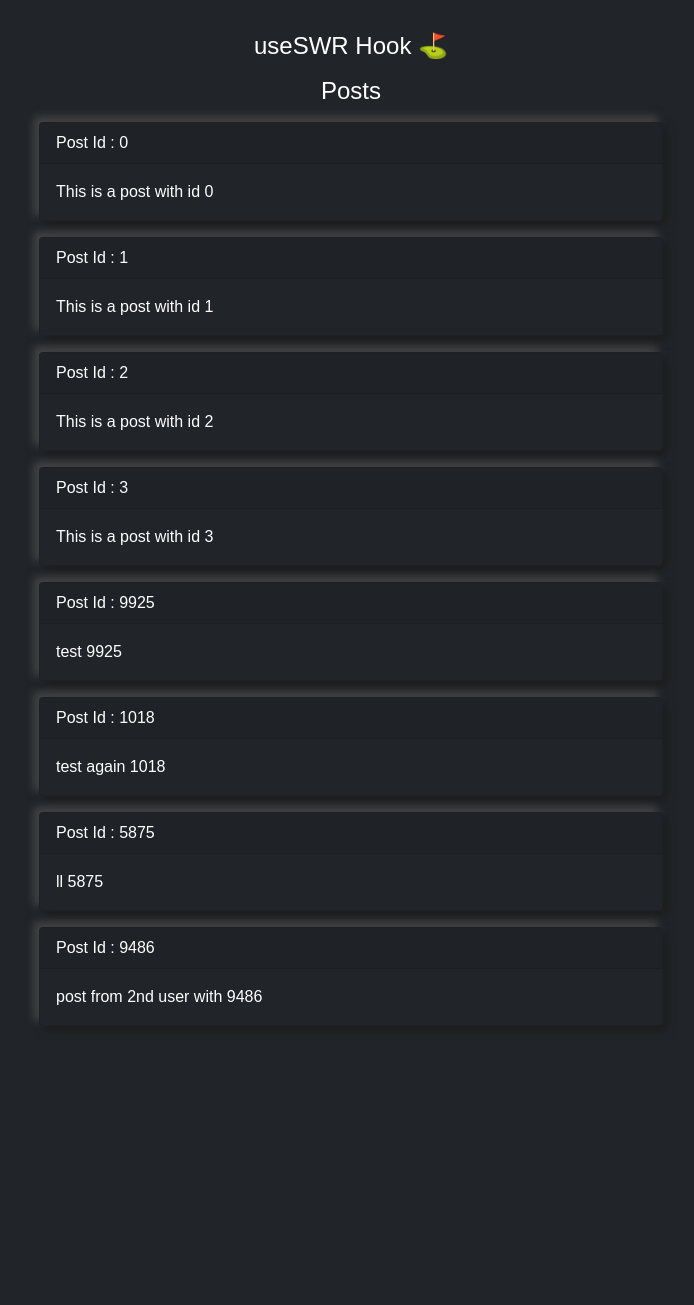
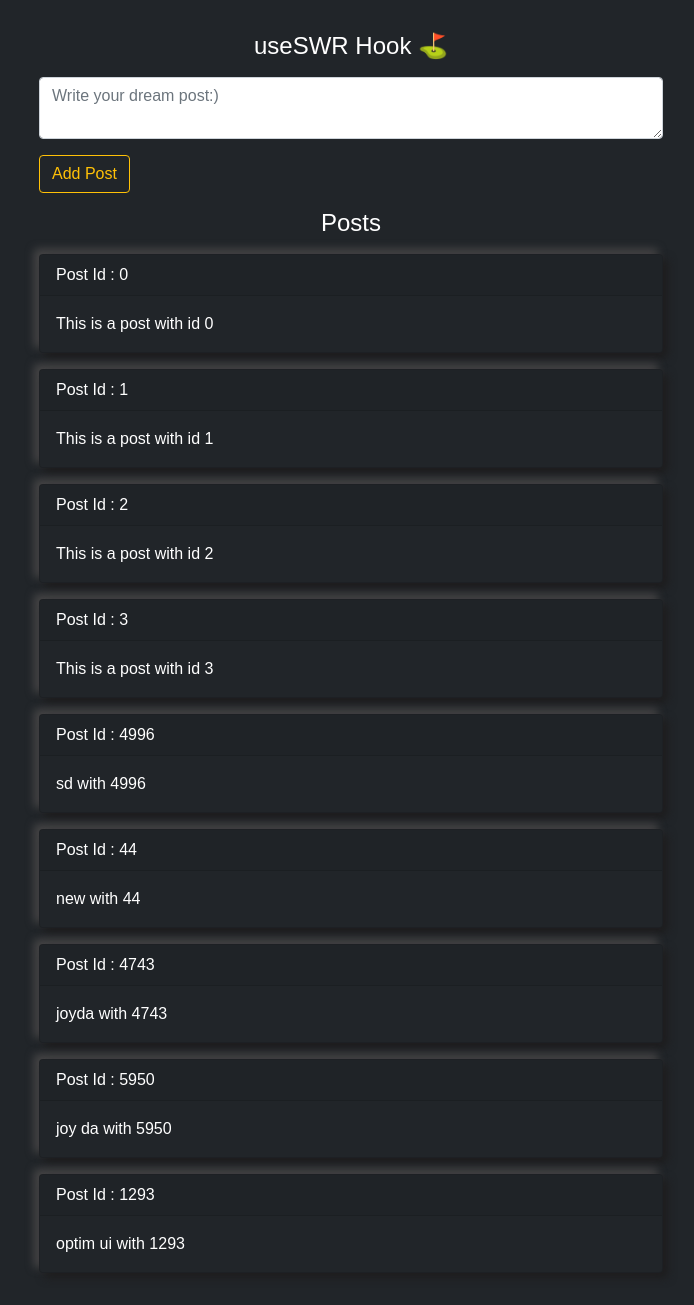
Before and after one commit to Dey-Sumit/useSWR-Tutorial, a Next.js app: page / in a window 1280 px wide. Shown: the whole page, without its empty margins (289-983 px from the left). Before the commit the page ends 1058 px from the top, so only its background shows below. Built offline with nearby package versions, Linux system fonts and the light colour scheme; data requests are answered from the project's data file.

Commit message:
added mutatation with optimistic UI

```diff
--- a/db.json
+++ b/db.json
@@ -17,20 +17,24 @@
       "content": "This is a post with id 3"
     },
     {
-      "id": 9925,
-      "content": "test 9925"
+      "id": 4996,
+      "content": "sd with 4996"
     },
     {
-      "id": 1018,
-      "content": "test again 1018"
+      "id": 44,
+      "content": "new  with 44"
     },
     {
-      "id": 5875,
-      "content": "ll 5875"
+      "id": 4743,
+      "content": "joyda with 4743"
     },
     {
-      "id": 9486,
-      "content": "post from 2nd user with 9486"
+      "id": 5950,
+      "content": "joy da with 5950"
+    },
+    {
+      "id": 1293,
+      "content": "optim ui with 1293"
     }
   ],
   "comments": [
@@ -58,6 +62,36 @@
       "id": 7,
       "content": "This is a comment of post 3",
       "postId": 3
+    },
+    {
+      "id": 7338,
+      "content": "new comment with comment ID : 7338",
+      "postId": "0"
+    },
+    {
+      "id": 1417,
+      "content": "new new comment with comment ID : 1417",
+      "postId": "0"
+    },
+    {
+      "id": 9500,
+      "content": "c1\n with comment ID : 9500",
+      "postId": "0"
+    },
+    {
+      "id": 6726,
+      "content": "c2 with comment ID : 6726",
+      "postId": "0"
+    },
+    {
+      "id": 9125,
+      "content": "c23343 with comment ID : 9125",
+      "postId": "0"
+    },
+    {
+      "id": 7995,
+      "content": "c34 with comment ID : 7995",
+      "postId": "0"
     }
   ]
 }
--- a/libs/types.ts
+++ b/libs/types.ts
@@ -1,9 +1,11 @@
 export interface IPost {
   content: string;
   id: number;
+  clientOnly: boolean;
 }
 export interface IComment {
   content: string;
   id: number;
   postId: number;
+  clientOnly: boolean;
 }
--- a/src/components/CreatePost.tsx
+++ b/src/components/CreatePost.tsx
@@ -1,21 +1,36 @@
+import { IPost } from "@libs/types";
 import axios from "axios";
 import { useState } from "react";
+import { mutate } from "swr";
 
-const CreatePost = ({ setPosts }) => {
+const CreatePost = () => {
   const [content, setContent] = useState("");
 
   const handleSubmit = async (e) => {
     e.preventDefault();
+
+    // mutate(previousData=>)
+
     const id = Math.floor(Math.random() * 10000);
-    const { data } = await axios("/posts", {
+    const new_content = `${content} with ${id}`;
+    //! 9 👇
+    const FAKE_POST = {
+      id,
+      content: new_content,
+      clientOnly: true,
+    };
+
+    mutate("/posts", (existingPosts: IPost[]) => [...existingPosts, FAKE_POST], false);
+    setContent("");
+
+    await axios("/posts", {
       method: "POST",
       data: {
         id,
-        content: `${content} with ${id}`,
+        content: new_content,
       },
     });
-    setPosts((posts) => [...posts, data]);
-    setContent("");
+    mutate("/posts");
   };
 
   return (
--- a/src/components/PostCard.tsx
+++ b/src/components/PostCard.tsx
@@ -2,15 +2,16 @@ import { IPost } from "@libs/types";
 import { useRouter } from "next/router";
 import { FunctionComponent } from "react";
 
-const PostCard: FunctionComponent<{ post: IPost }> = ({ post: { content, id } }) => {
+const PostCard: FunctionComponent<{ post: IPost }> = ({ post: { content, id, clientOnly } }) => {
   const router = useRouter();
 
   const handleClick = () => {
     router.push(`/posts/${id}`);
   };
 
+  const classNames = clientOnly ? "card w-50 bg-dark border" : "card w-50 bg-dark";
   return (
-    <div className="card w-50 bg-dark" onClick={handleClick}>
+    <div className={classNames} onClick={handleClick}>
       <p className="card-header">Post Id : {id}</p>
       <p className="card-body">{content}</p>
     </div>
--- a/src/pages/index.tsx
+++ b/src/pages/index.tsx
@@ -24,7 +24,8 @@ export default function Home() {
     <div>
       <h4>useSWR Hook ⛳</h4>
 
-      {/* <CreatePost setPosts={setPosts} /> */}
+      {/* //8 👇 */}
+      <CreatePost />
 
       <h4>Posts</h4>
 
--- a/src/pages/posts/[postId].tsx
+++ b/src/pages/posts/[postId].tsx
@@ -49,7 +49,7 @@ const index = () => {
     <div>
       {posts ? <PostCard post={posts[postIndex]} /> : <Loader />}
 
-      <CreateComment />
+      <CreateComment postId={postId}/>
 
       <h4>Comments</h4>
 
```
Also changed, not shown: src/components/CommentCard.tsx (+6 -2 lines), src/components/CreateComment.tsx (+34 -2 lines).
